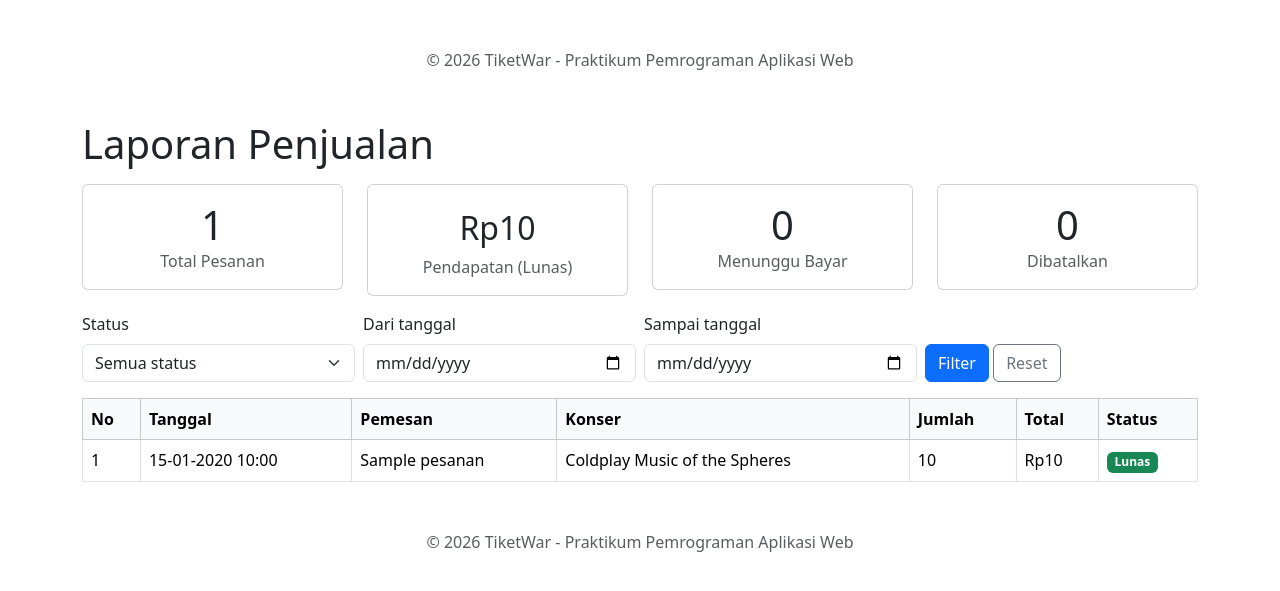
After one commit to EmanitaC/GD6_2813, a Laravel app: page /laporan in a window 1280 px wide. The commit adds this page. Shown: the top 591 px of the page. Run offline with Laravel 12, Linux system fonts and the light colour scheme; data comes from the database, SQL or seed files in the repository; tables that the repository leaves empty hold one stand-in row (values such as "Sample post"); parts of the project's set-up code (start-up, migrations or seed data) failed here and were passed over.

Commit message:
Tambah halaman laporan

```diff
--- /dev/null
+++ b/tiketwar-php/tiketwar/app/Http/Controllers/LaporanController.php
@@ -0,0 +1,43 @@
+<?php
+
+namespace App\Http\Controllers;
+
+use Illuminate\Http\Request;
+use App\Models\Pesanan;
+use Illuminate\Database\Eloquent\Builder;
+use Illuminate\Support\Facades\DB;
+use Illuminate\View\View;
+
+class LaporanController extends Controller
+{
+    public function index(Request $request): View
+    {
+        $daftarPesanan = $this->pesananTerfilter($request)->latest()->get();
+
+        // Kartu ringkasan: dihitung dari seluruh pesanan, tidak terpengaruh filter.
+        $totalPesanan = Pesanan::count();
+        $pendapatan = Pesanan::where('status', Pesanan::LUNAS)->sum('total');
+        $perStatus = Pesanan::select('status', DB::raw('count(*) as jumlah'))
+            ->groupBy('status')
+            ->pluck('jumlah', 'status');
+
+        return view('laporan', compact(
+            'daftarPesanan', 'totalPesanan', 'pendapatan', 'perStatus'
+        ));
+    }
+
+    // Satu sumber filter untuk dashboard, PDF, dan (nanti) CSV.
+    private function pesananTerfilter(Request $request): Builder
+    {
+        return Pesanan::with('konser')
+            ->when($request->query('status'), function ($query, $status) {
+                $query->where('status', $status);
+            })
+            ->when($request->query('dari'), function ($query, $dari) {
+                $query->whereDate('created_at', '>=', $dari);
+            })
+            ->when($request->query('sampai'), function ($query, $sampai) {
+                $query->whereDate('created_at', '<=', $sampai);
+            });
+    }
+}
--- /dev/null
+++ b/tiketwar-php/tiketwar/resources/views/laporan.blade.php
@@ -0,0 +1,91 @@
+@extends('layouts.main')
+
+@section('title', 'Laporan Penjualan')
+
+@section('content')
+<h1 class="mb-3">Laporan Penjualan</h1>
+
+<div class="row">
+    <div class="col-md-3 mb-3">
+        <div class="card text-center"><div class="card-body">
+            <div class="display-6">{{ $totalPesanan }}</div>
+            <div class="text-muted">Total Pesanan</div>
+        </div></div>
+    </div>
+    <div class="col-md-3 mb-3">
+        <div class="card text-center"><div class="card-body">
+            <div class="h2 mt-2">Rp{{ number_format($pendapatan, 0, ',', '.') }}</div>
+            <div class="text-muted">Pendapatan (Lunas)</div>
+        </div></div>
+    </div>
+    <div class="col-md-3 mb-3">
+        <div class="card text-center"><div class="card-body">
+            <div class="display-6">{{ $perStatus->get('menunggu_bayar', 0) }}</div>
+            <div class="text-muted">Menunggu Bayar</div>
+        </div></div>
+    </div>
+    <div class="col-md-3 mb-3">
+        <div class="card text-center"><div class="card-body">
+            <div class="display-6">{{ $perStatus->get('batal', 0) }}</div>
+            <div class="text-muted">Dibatalkan</div>
+        </div></div>
+    </div>
+</div>
+
+<form action="{{ route('laporan.index') }}" method="GET" class="row g-2 align-items-end mb-3">
+    <div class="col-md-3">
+        <label for="status" class="form-label">Status</label>
+        <select name="status" id="status" class="form-select">
+            <option value="">Semua status</option>
+            <option value="menunggu_bayar" @selected(request('status') == 'menunggu_bayar')>Menunggu bayar</option>
+            <option value="lunas" @selected(request('status') == 'lunas')>Lunas</option>
+            <option value="batal" @selected(request('status') == 'batal')>Batal</option>
+        </select>
+    </div>
+    <div class="col-md-3">
+        <label for="dari" class="form-label">Dari tanggal</label>
+        <input type="date" name="dari" id="dari" class="form-control" value="{{ request('dari') }}">
+    </div>
+    <div class="col-md-3">
+        <label for="sampai" class="form-label">Sampai tanggal</label>
+        <input type="date" name="sampai" id="sampai" class="form-control" value="{{ request('sampai') }}">
+    </div>
+    <div class="col-md-3">
+        <button type="submit" class="btn btn-primary">Filter</button>
+        <a href="{{ route('laporan.index') }}" class="btn btn-outline-secondary">Reset</a>
+    </div>
+</form>
+
+<table class="table table-bordered align-middle">
+    <thead class="table-light">
+        <tr>
+            <th>No</th>
+            <th>Tanggal</th>
+            <th>Pemesan</th>
+            <th>Konser</th>
+            <th>Jumlah</th>
+            <th>Total</th>
+            <th>Status</th>
+        </tr>
+    </thead>
+    <tbody>
+        @forelse ($daftarPesanan as $pesanan)
+        <tr>
+            <td>{{ $loop->iteration }}</td>
+            <td>{{ $pesanan->created_at->format('d-m-Y H:i') }}</td>
+            <td>{{ $pesanan->nama_pemesan }}</td>
+            <td>{{ $pesanan->konser->nama }}</td>
+            <td>{{ $pesanan->jumlah }}</td>
+            <td>Rp{{ number_format($pesanan->total, 0, ',', '.') }}</td>
+            <td>
+                @include('partials.badge-status', ['status' => $pesanan->status])
+            </td>
+        </tr>
+        @empty
+        <tr>
+            <td colspan="7" class="text-center">Tidak ada pesanan yang cocok.</td>
+        </tr>
+        @endforelse
+    </tbody>
+</table>
+@endsection
--- a/tiketwar-php/tiketwar/resources/views/partials/navbar.blade.php
+++ b/tiketwar-php/tiketwar/resources/views/partials/navbar.blade.php
@@ -13,6 +13,9 @@
             </li>
             <li class="nav-item">
                 <a class="nav-link" href="{{ route('pesanan.index') }}">Pesanan</a>
+            </li>
+            <li class="nav-item">
+                <a class="nav-link"href="{{ route('laporan.index') }}">Laporan</a>
             </li>
             <li class="nav-item">
                 <a class="nav-link {{ request()->routeIs('tentang') ? 'active' : '' }}" href="{{ route('tentang') }}">Tentang</a>
--- a/tiketwar-php/tiketwar/routes/web.php
+++ b/tiketwar-php/tiketwar/routes/web.php
@@ -6,6 +6,7 @@ use App\Http\Controllers\PromotorController;
 use App\Models\Konser;
 use App\Models\Promotor;
 use App\Http\Controllers\PesananController;
+use App\Http\Controllers\LaporanController;
 
 Route::get('/', function () {
     $jumlahKonser = Konser::count();
@@ -54,3 +55,5 @@ Route::patch('/pesanan/{pesanan}/bayar', [PesananController::class, 'bayar'])
     ->whereNumber('pesanan')->name('pesanan.bayar');
 Route::patch('/pesanan/{pesanan}/batal', [PesananController::class, 'batal'])
     ->whereNumber('pesanan')->name('pesanan.batal');
+Route::get('/laporan', [LaporanController::class, 'index']) // BARU
+    ->name('laporan.index'); // BARU
```
